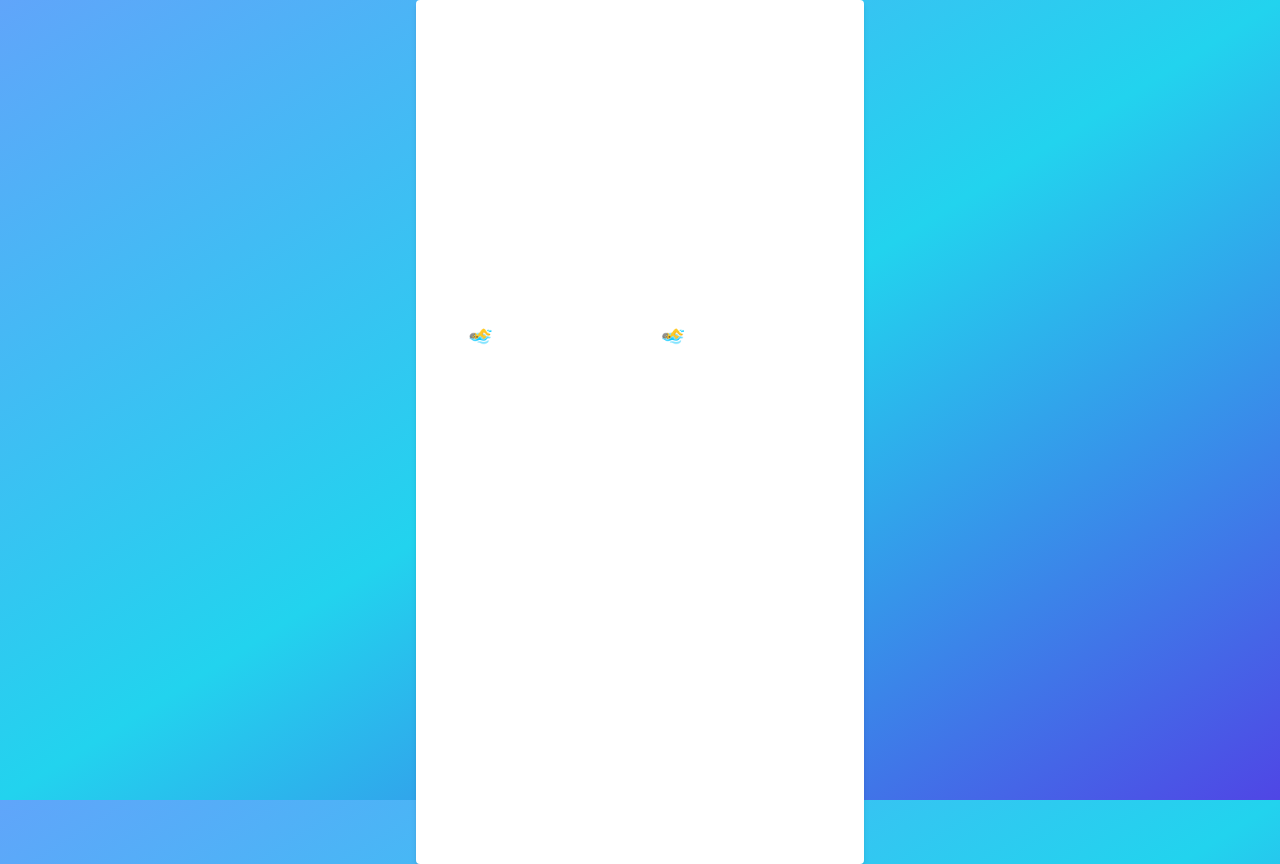
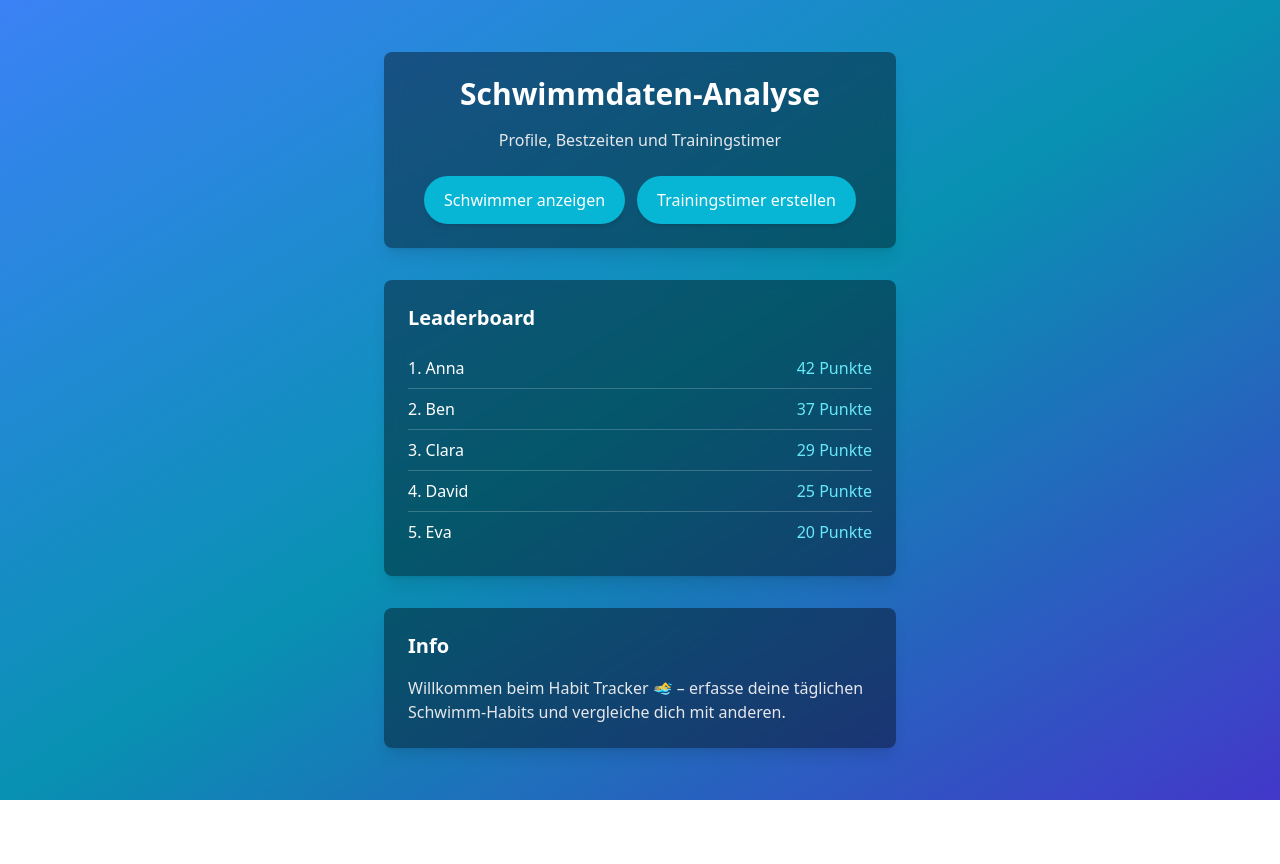
Before and after one commit to MarcDU1973/habit-tracker-delphine, a Next.js app: page / in a window 1280 px wide. After the commit the page ends 800 px from the top, so only its background shows below. Built offline with nearby package versions, Linux system fonts and the light colour scheme.

Commit message:
Design angepasst

```diff
--- a/app/layout.tsx
+++ b/app/layout.tsx
@@ -12,14 +12,10 @@ export const metadata: Metadata = {
 
 export default function RootLayout({ children }: { children: React.ReactNode }) {
   return (
-    <html lang="en">
-      <body className={`${inter.className} min-h-screen bg-gradient-to-br from-blue-400 via-cyan-400 to-indigo-600`}>
-        <main className="flex items-center justify-center min-h-screen">
-          <div className="p-8 bg-white rounded shadow-md w-full max-w-md">
-            {children}
-          </div>
-        </main>
-      </body>
-    </html>
+    <html lang="de">
+<body className="min-h-screen bg-gradient-to-br from-sky-200 via-sky-500 to-sky-700">
+  {children}
+  </body>
+</html>
   )
 }
--- a/app/page.tsx
+++ b/app/page.tsx
@@ -11,19 +11,21 @@ export default function Home() {
   ]
 
   return (
-    <main className="min-h-screen flex flex-col items-center justify-center gap-12 text-white">
-      {/* Hero Section */}
-      <section className="text-center space-y-6">
-        <h1 className="text-4xl font-bold">Schwimmdaten-Analyse</h1>
-        <p className="text-white/80">Profile, Bestzeiten und Trainingstimer</p>
-        <div className="flex items-center justify-center gap-3">
+    <main className="min-h-screen bg-gradient-to-br from-blue-500 via-cyan-600 to-indigo-700
+                     flex flex-col items-center justify-center gap-8 p-8">
+
+      {/* Box 1: Hero mit Buttons */}
+      <section className="bg-black/40 backdrop-blur rounded-lg p-6 w-full max-w-lg text-center text-white shadow-lg">
+        <h1 className="text-3xl font-bold mb-4">Schwimmdaten-Analyse</h1>
+        <p className="text-gray-200 mb-6">Profile, Bestzeiten und Trainingstimer</p>
+        <div className="flex justify-center gap-3">
           <Button href="/schwimmer">Schwimmer anzeigen</Button>
           <Button href="/timer">Trainingstimer erstellen</Button>
         </div>
       </section>
 
-      {/* Leaderboard Section */}
-      <section className="bg-white/10 backdrop-blur rounded-lg p-6 w-full max-w-md">
+      {/* Box 2: Leaderboard */}
+      <section className="bg-black/40 backdrop-blur rounded-lg p-6 w-full max-w-lg text-white shadow-lg">
         <h2 className="text-xl font-semibold mb-4">Leaderboard</h2>
         <ul>
           {leaderboard.map((user, index) => (
@@ -34,11 +36,19 @@ export default function Home() {
               <span className="font-medium">
                 {index + 1}. {user.name}
               </span>
-              <span className="text-white/80">{user.points} Punkte</span>
+              <span className="text-cyan-300">{user.points} Punkte</span>
             </li>
           ))}
         </ul>
       </section>
+
+      {/* Box 3: Info */}
+      <section className="bg-black/40 backdrop-blur rounded-lg p-6 w-full max-w-lg text-white shadow-lg">
+        <h2 className="text-xl font-semibold mb-4">Info</h2>
+        <p className="text-gray-200">
+          Willkommen beim Habit Tracker 🏊‍♂️ – erfasse deine täglichen Schwimm-Habits und vergleiche dich mit anderen.
+        </p>
+      </section>
     </main>
   )
 }
--- a/components/Button.tsx
+++ b/components/Button.tsx
@@ -11,14 +11,11 @@ export default function Button({ href, children }: Props) {
     <Link
       href={href}
       className="inline-flex items-center gap-2 rounded-full px-5 py-3
-                 bg-white/10 text-white backdrop-blur
-                 ring-1 ring-white/30 hover:bg-white/20
-                 transition-colors duration-200
-                 focus:outline-none focus:ring-2 focus:ring-cyan-300"
+                 bg-cyan-500 text-white font-medium
+                 hover:bg-cyan-600 transition-colors duration-200
+                 focus:outline-none focus:ring-2 focus:ring-cyan-300 shadow-md"
     >
-      {/* Optional Icon */}
-      <span className="text-xl">🏊‍♂️</span>
-      <span className="font-medium">{children}</span>
+      {children}
     </Link>
   )
 }
```
